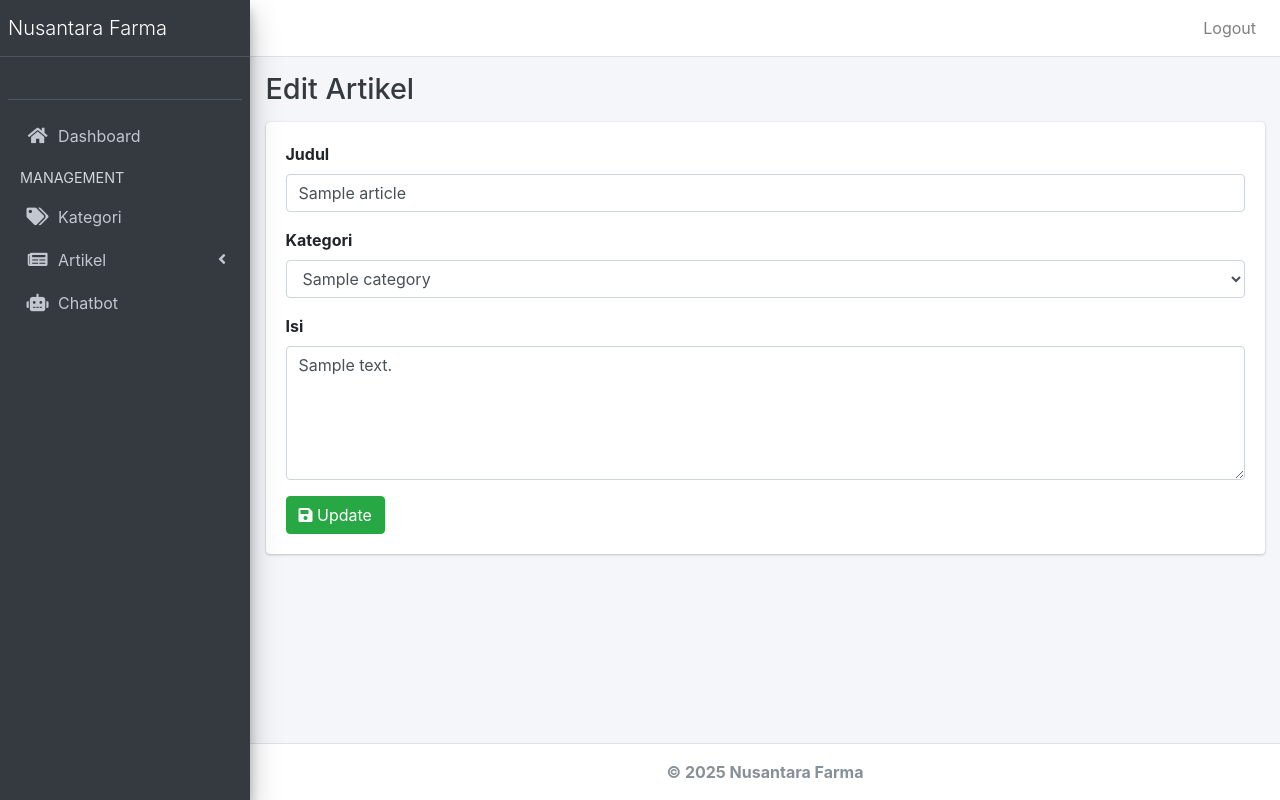
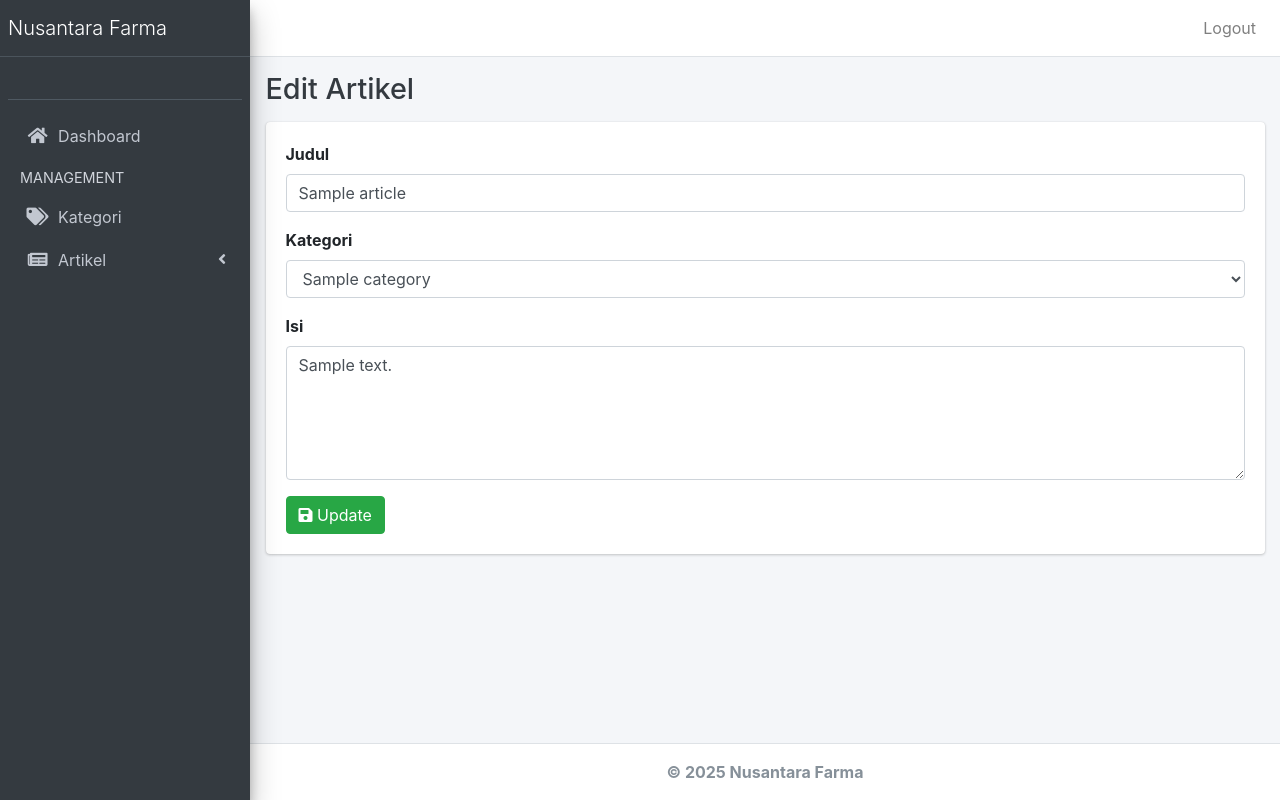
Before and after one commit to Waniwans/b0tf4rm4, a CodeIgniter 4 app: the page made by app/Views/admin/article/edit.php in a window 1280 px wide. Run offline with PHP 8.4 and a stand-in for CodeIgniter, Linux system fonts and the light colour scheme; the template is opened without the code that fills it: most values are stand-ins (such as "Sample title", 1, 10 or a date in 2020); data that the repository does not hold is empty; some libraries are stand-ins or nearby versions.

Commit message:
Update sidebar.php

```diff
--- a/app/Views/layouts/admin/sidebar.php
+++ b/app/Views/layouts/admin/sidebar.php
@@ -54,12 +54,6 @@
               </a>
             </li>
           </ul>
-            <li class="nav-item">
-              <a href="<?= base_url('admin/chatbot') ?>" class="nav-link <?= uri_string() === 'admin/chatbot' ? 'active' : '' ?>">
-                <i class="nav-icon fas fa-robot"></i>
-                <p>Chatbot</p>
-              </a>
-            </li>
         </li>
       </ul>
     </nav>
```
